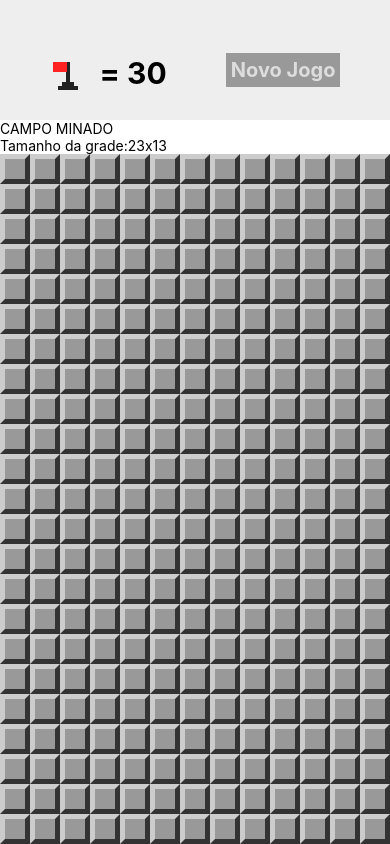
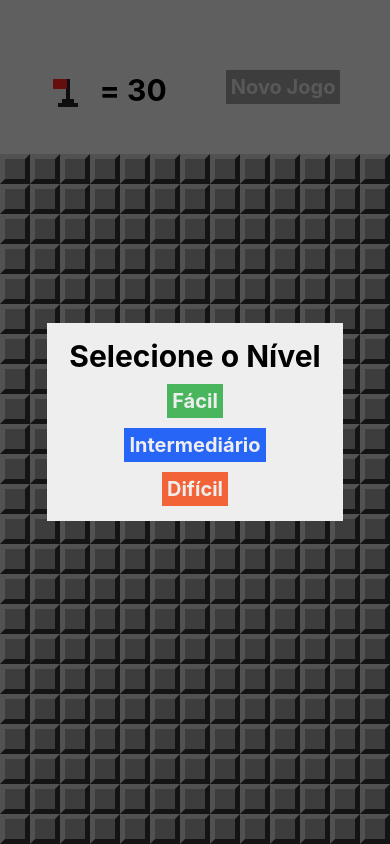
Before and after one commit to Maycdouglas/campoMinado, a React Native app: screen / in a window 390 px wide. Both pictures are taken after a click on the element 64 px from the left and 75 px from the top of the page. Built offline with nearby package versions, Linux system fonts and the light colour scheme.

Commit message:
cria os niveis de dificuldade do jogo

```diff
--- a/App.js
+++ b/App.js
@@ -7,6 +7,7 @@
 import Flag from './src/components.js/Flag';
 import MineField from './src/components.js/MineField';
 import Header from './src/components.js/Header';
+import LevelSelection from './src/screens/LevelSelection';
 import {
   createMinedBoard,
   cloneBoard,
@@ -37,7 +38,8 @@
     return {
       board: createMinedBoard(rows, cols, this.minesAmount()),
       won: false,
-      lost: false
+      lost: false,
+      showLevelSelection: false
     }
   }
 
@@ -72,14 +74,16 @@
     this.setState({ board, won })
   }
 
+  onLevelSelected = level => {
+    params.difficultLevel = level
+    this.setState(this.createState())
+  }
+
   render() {
     return (
       <View style={styles.container}>
-        <Header flagsLeft={this.minesAmount() - flagsUsed(this.state.board)} onNewGame={() => this.setState(this.createState())}/>
-        <Text>CAMPO MINADO</Text>
-        <Text>Tamanho da grade:
-            {params.getRowsAmount()}x{params.getColumnsAmount()}
-        </Text>
+        <LevelSelection isVisible={this.state.showLevelSelection} onLevelSelected={this.onLevelSelected} onCancel={()=> this.setState({showLevelSelection: false})}/>
+        <Header flagsLeft={this.minesAmount() - flagsUsed(this.state.board)} onNewGame={() => this.setState(this.createState())} onFlagPress={() => this.setState({showLevelSelection: true})}/>
         <StatusBar style="auto" />
         {/* <Field></Field>
         <Field opened/>
--- /dev/null
+++ b/src/screens/LevelSelection.js
@@ -0,0 +1,67 @@
+import React from 'react';
+import { View, StyleSheet, Text, TouchableOpacity, Modal } from 'react-native';
+
+
+export default props => {
+    return (
+        <Modal onRequestClose={props.onCancel} visible={props.isVisible} animationType='slide' transparent={true}>
+            <View style={styles.frame}>
+                <View style={styles.container}>
+                    <Text style={styles.title}> Selecione o Nível </Text>
+                        <TouchableOpacity
+                            style={[styles.button, styles.bgEasy]}
+                            onPress={() => props.onLevelSelected(0.1)}>
+                            <Text style={styles.buttonLabel}>Fácil</Text>
+                        </TouchableOpacity>
+                        <TouchableOpacity
+                            style={[styles.button, styles.bgNormal]}
+                            onPress={() => props.onLevelSelected(0.2)}>
+                            <Text style={styles.buttonLabel}>Intermediário</Text>
+                        </TouchableOpacity>
+                        <TouchableOpacity
+                            style={[styles.button, styles.bgHard]}
+                            onPress={() => props.onLevelSelected(0.3)}>
+                            <Text style={styles.buttonLabel}>Difícil</Text>
+                        </TouchableOpacity>
+                </View>
+            </View>
+        </Modal>
+    )
+}
+
+const styles = StyleSheet.create({
+    frame: {
+        flex: 1,
+        alignItems: 'center',
+        justifyContent:'center',
+        backgroundColor: 'rgba(0,0,0,0.6)',
+    },
+    container: {
+        backgroundColor: '#EEE',
+        alignItems: 'center',
+        justifyContent: 'center',
+        padding: 15,
+    },
+    title: {
+        fontSize: 30,
+        fontWeight: 'bold',
+    },
+    button: {
+        marginTop: 10,
+        padding: 5,
+    },
+    buttonLabel: {
+        fontSize: 20,
+        color: '#EEE',
+        fontWeight: 'bold',
+    },
+    bgEasy: {
+        backgroundColor: '#49b65d',
+    },
+    bgNormal: {
+        backgroundColor: '#2765F7',
+    },
+    bgHard: {
+        backgroundColor: '#F26337',
+    },
+})
```
